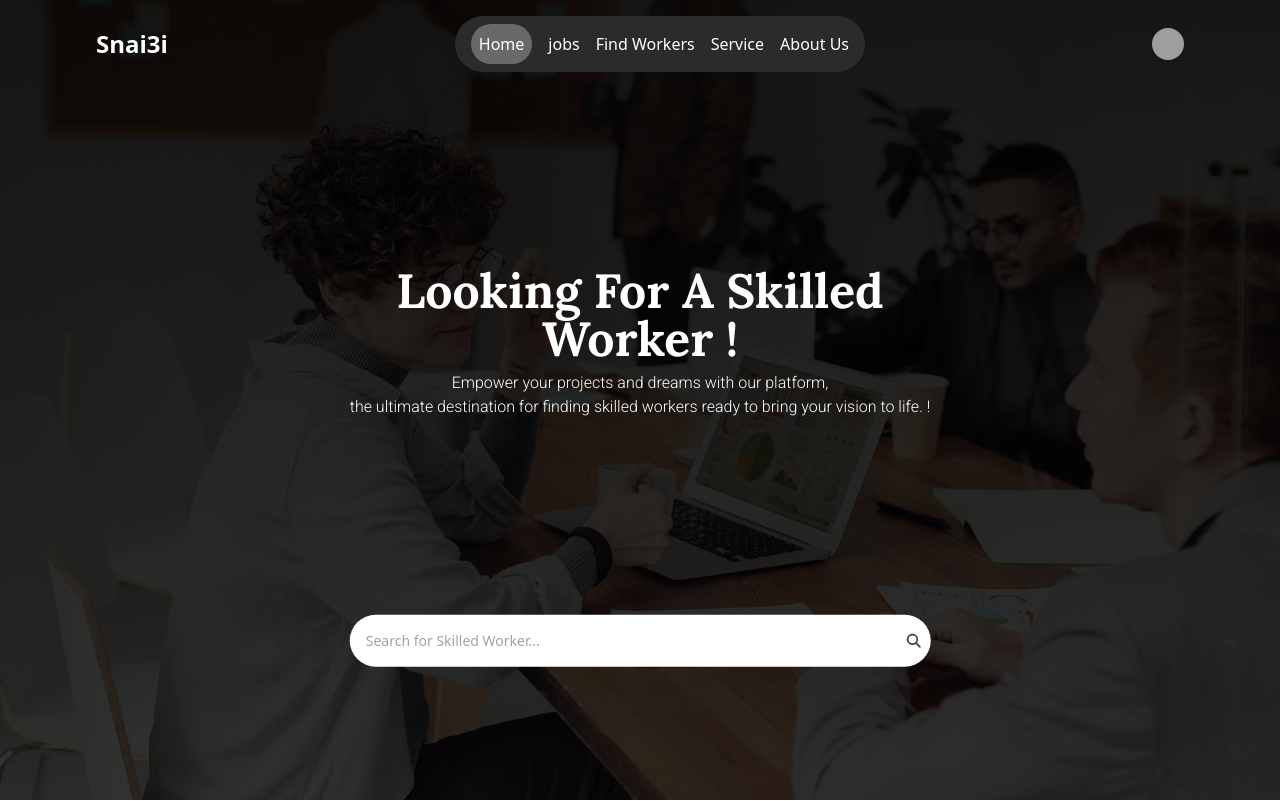
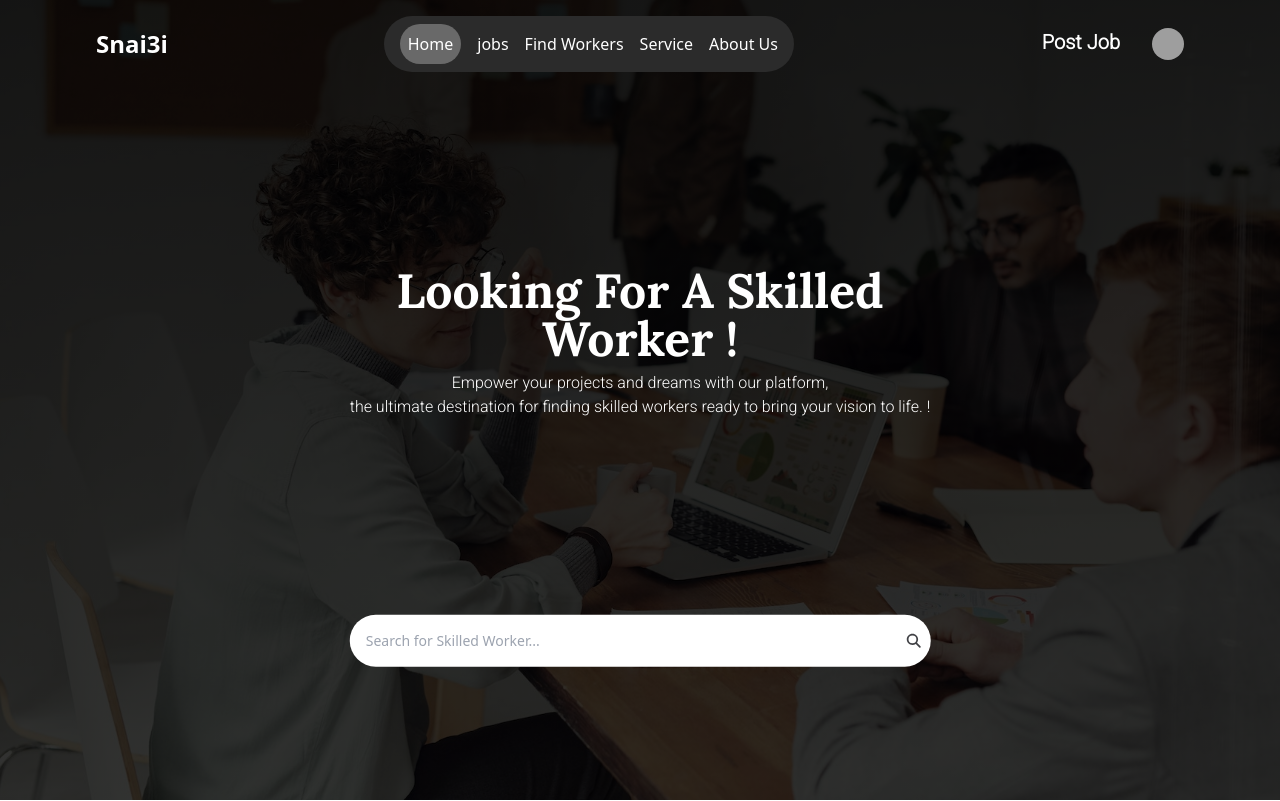
Before and after one commit to mahfoudhn1/snai3i, a React (Create React App) app in the folder frontend/: page / in a window 1280 px wide. Shown: the top 801 px of the page. Built offline with nearby package versions, Linux system fonts and the light colour scheme; grey boxes are pictures that could not be loaded; a web font is replaced by a local one.

Commit message:
added post link in navbar

```diff
--- a/frontend/src/components/home/Navbar.tsx
+++ b/frontend/src/components/home/Navbar.tsx
@@ -1,7 +1,7 @@
 import { faSignOut } from '@fortawesome/free-solid-svg-icons';
 import { FontAwesomeIcon } from '@fortawesome/react-fontawesome';
 import React, {useState, useEffect } from 'react'
-import { NavLink } from "react-router-dom";
+import { Link, NavLink } from "react-router-dom";
 import {useLocation} from "react-router-dom";
 
 function Navbar() {
@@ -96,8 +96,12 @@ function Navbar() {
 
 
   </div>
-
   <div className="w-full md:flex md:w-auto md:order-2">
+    <h1 className={` font-extrabold text-xl font-roboto mx-8 hover:text-grey
+   ${scrolling || location.pathname !="/" && location.pathname.split('/').slice(1)[0] !="auth" ? "transition ease-in-out delay-150 text-night": "text-white" }
+   `}>
+      <Link to="/joboffer" > Post Job </Link>
+    </h1>
         <div>
           <button type="button"
           className="flex rounded-full bg-gray-800 text-sm focus:outline-none focus:ring-2 focus:ring-white focus:ring-offset-2 focus:ring-offset-gray-800" id="user-menu-button" aria-expanded="false" aria-haspopup="true"
```
